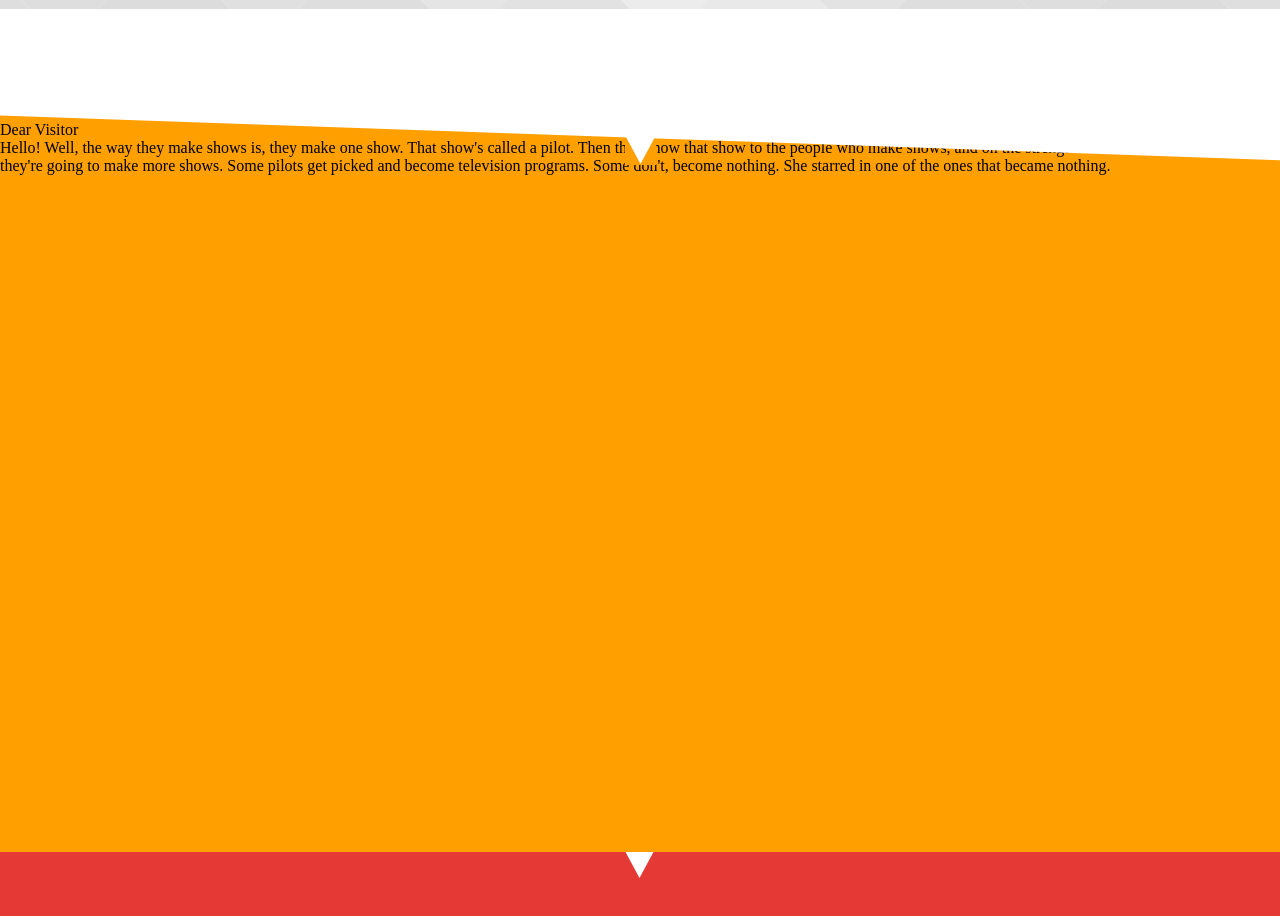
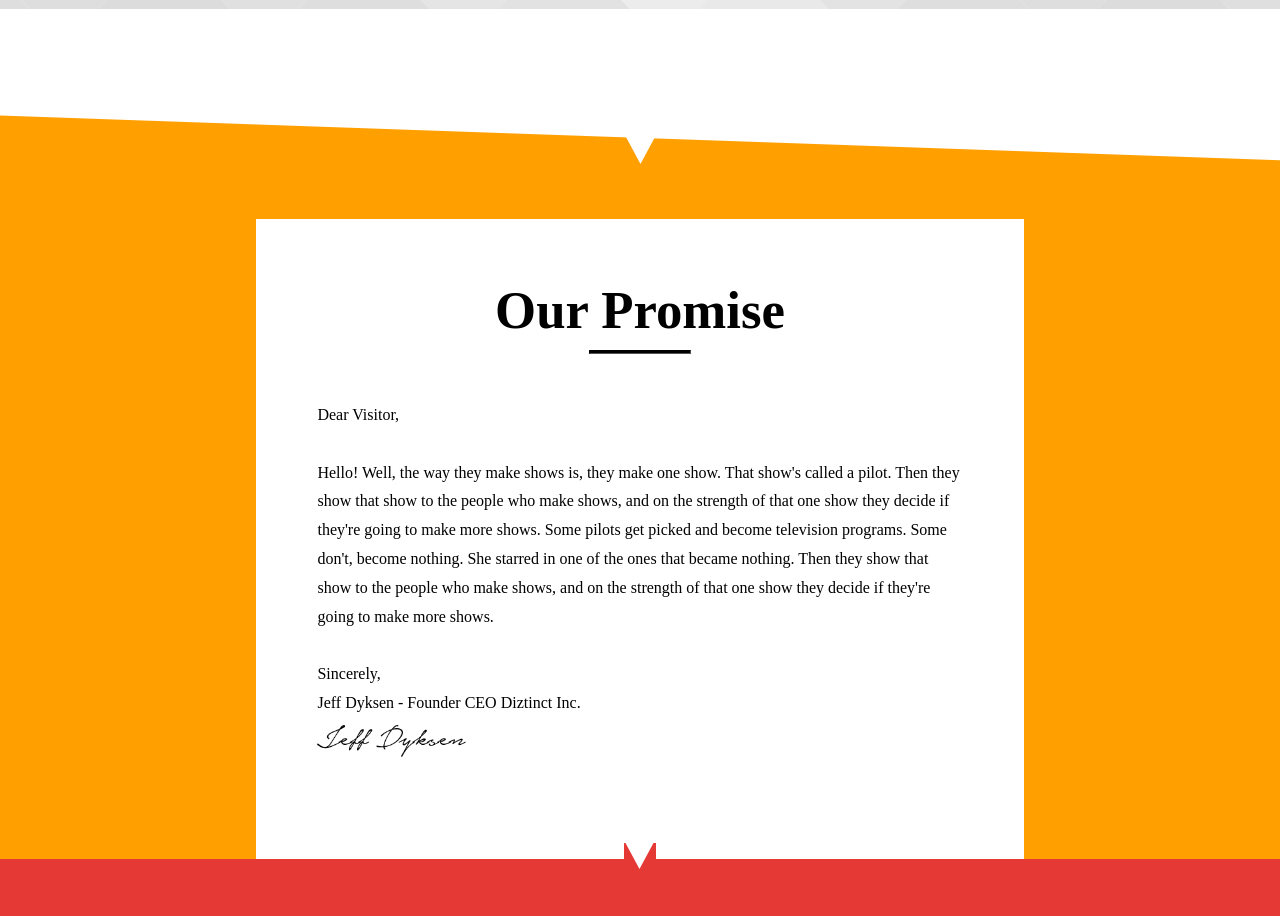
Before and after one commit to diztinct-tim/DiztinctSite, a plain HTML site: page index.html in a window 1280 px wide. Shown: the part 780-1696 px from the top of the page. Drawn offline with nearby package versions, Linux system fonts and the light colour scheme.

Commit message:
our promise section done

```diff
--- a/index.html
+++ b/index.html
@@ -53,19 +53,31 @@
 				<img class="orange-dogear" src="images/orange-dogear.png">
 			</div>
 		</div>
+		<!-- end landing -->
 
-
-		<div class="our-promise">
+		<!-- begin landing -->
+		<div class="our-promise-container">
 			<div class="our-promise-letter">
 				<h1>Our Promise</h1>
-				<p>Dear Visitor<br>
-					Hello! Well, the way they make shows is, they make one show. That show's called a pilot. Then they show that show to the people who make shows, and on the strength of that one show they decide if they're going to make more shows. Some pilots get picked and become television programs. Some don't, become nothing. She starred in one of the ones that became nothing.
+				<hr class="landing-bar"></hr>
+				<p>Dear Visitor,
+					<br>
+					<br>
+					Hello! Well, the way they make shows is, they make one show. That show's called a pilot. Then they show that show to the people who make shows, and on the strength of that one show they decide if they're going to make more shows. Some pilots get picked and become television programs. Some don't, become nothing. She starred in one of the ones that became nothing. Then they show that show to the people who make shows, and on the strength of that one show they decide if they're going to make more shows.
+					<br>
+					<br>
+					Sincerely,<br>
+					Jeff Dyksen - Founder CEO Diztinct Inc.<br>
+					<img class="signature" src="images/jeff-signature.png">
 				</p>
+
 			</div>
+			<img class="red-dogear" src="images/red-dogear.png">
 		</div>
+		<!-- end landing -->
 
 		<div class="platforms">
-			<img class="red-dogear" src="images/red-dogear.png">
+
 			<div class="platforms-whitespace"></div>
 		</div>
 
--- a/styles/styles.css
+++ b/styles/styles.css
@@ -131,6 +131,9 @@ a{
 /*END HEADER*/
 
 /*BEGIN LANDING AREA*/
+.landing{
+	height:786px;
+}
 .bg-image {
   background: url(../images/home_bg.png) no-repeat center top;
   -webkit-background-size: cover;
@@ -207,15 +210,6 @@ a{
 	text-align:center;
 	letter-spacing:.05em;
 }
-.icon-container li:first-child{
-	float:left;
-	display:inline-block;
-	/*padding:10px 0 0 0;*/
-}
-.icon-container li:last-child{
-	float:left;
-	display:inline-block;
-}
 .orange-dogear{
 	display:block;
 	margin-top: -3px !important;
@@ -225,27 +219,46 @@ a{
 
 
 /*BEGIN OUR PROMISE AREA*/
-.our-promise{
+.our-promise-container{
 	width:100%;
-	height:789px;
+	height:676px;
+	margin-top:50px;
 	background-color:#ff9f00;
-	/*overflow:hidden;*/
-	/*-ms-transform: rotate(2deg); /* IE 9 */*/
-/*    -webkit-transform: rotate(2deg); /* Safari */*/
- /*   transform: rotate(2deg);*/
+	padding-top:95px;
 }
-.ourpromise-whitespace{
-	height:100px;
-	width:100%;
+.our-promise-letter{
+	width:60%;
+	max-width:800px;
+	min-height:640px;
+	margin:0 auto;
+	background-color:white;
+}
+.our-promise-letter h1{
+	padding-top:8%;
+	font-weight:800;
+	font-size:3.3em;
+	text-align:center;
+}
+
+.our-promise-letter p{
+	line-height:180%;
+	font-size:1em;
+	padding:4% 8% 8% 8%;
+}
+.signature{
+  height: 23%;
+  width: 23%;
+  padding-top: 7px;
+}
+.red-dogear{
+	display:block;
+	margin:auto;
+	margin-top:-16px;
 }
 /*END OUR PROMISE AREA*/
 
+/*BEGIN PLATFORMS*/
 
-/*BEGIN PLATFORMS*/
-.red-dogear{
-	display:block;
-	margin:auto;
-}
 .platforms{
 	width:100%;
 	height:689px;
```
Also changed, not shown: images/jeff-signature.png (added).
